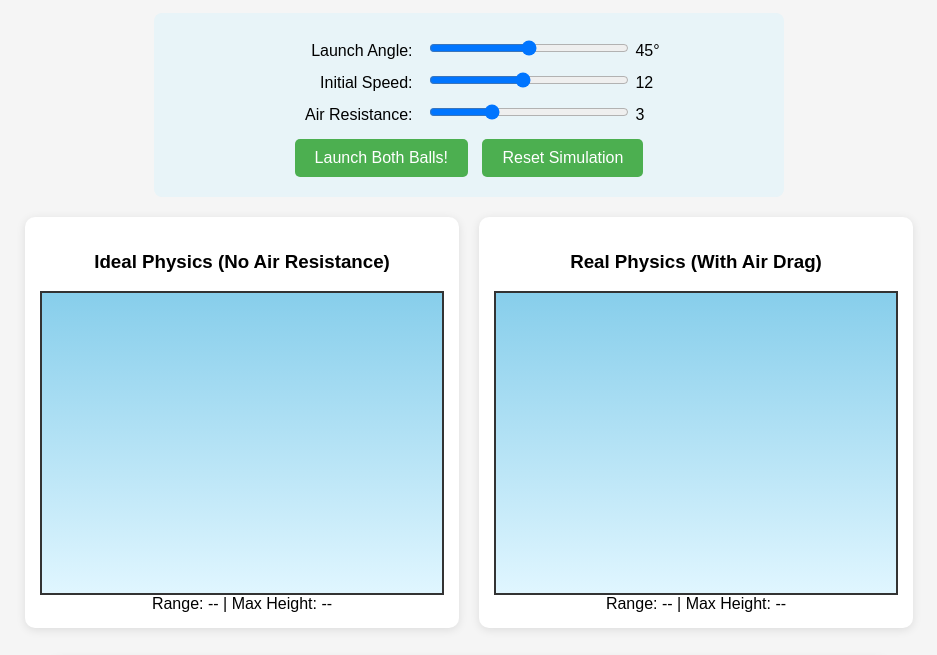
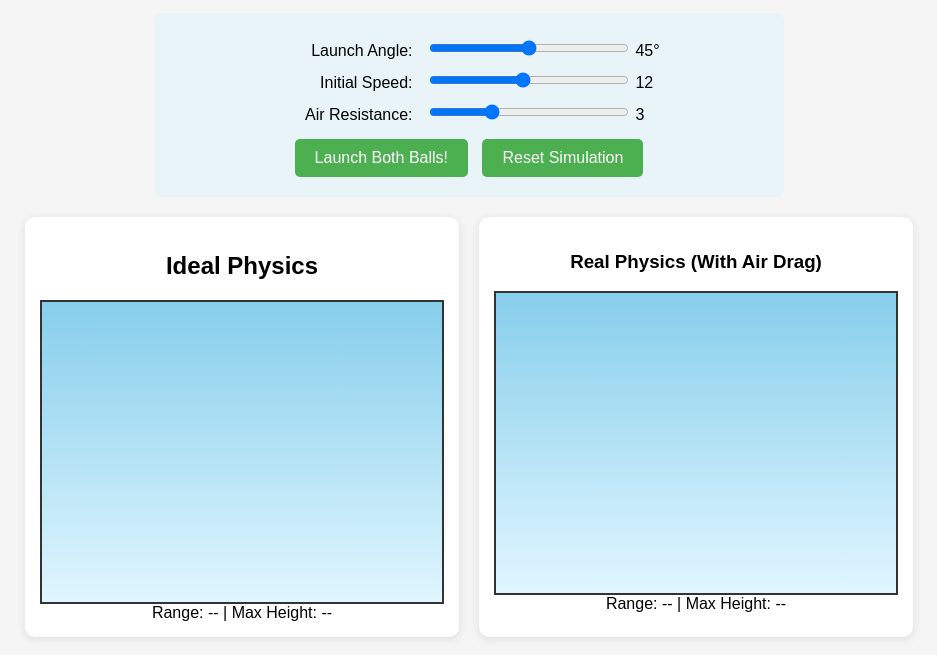
Before and after one commit to asare-joshua-phy/Projectile-Motion, a plain HTML site: page index.html in a window 1280 px wide. Shown: the part 101-756 px from the top of the page, without its empty margins (171-1108 px from the left). Drawn offline with Linux system fonts and the light colour scheme.

Commit message:
Update index.html

```diff
--- a/index.html
+++ b/index.html
@@ -125,7 +125,7 @@
 
     <div class="container">
         <div class="simulation">
-            <h3>Ideal Physics (No Air Resistance)</h3>
+            <h2>Ideal Physics</h2>
             <canvas id="idealCanvas" width="400" height="300"></canvas>
             <div id="idealInfo">Range: -- | Max Height: --</div>
         </div>
```
